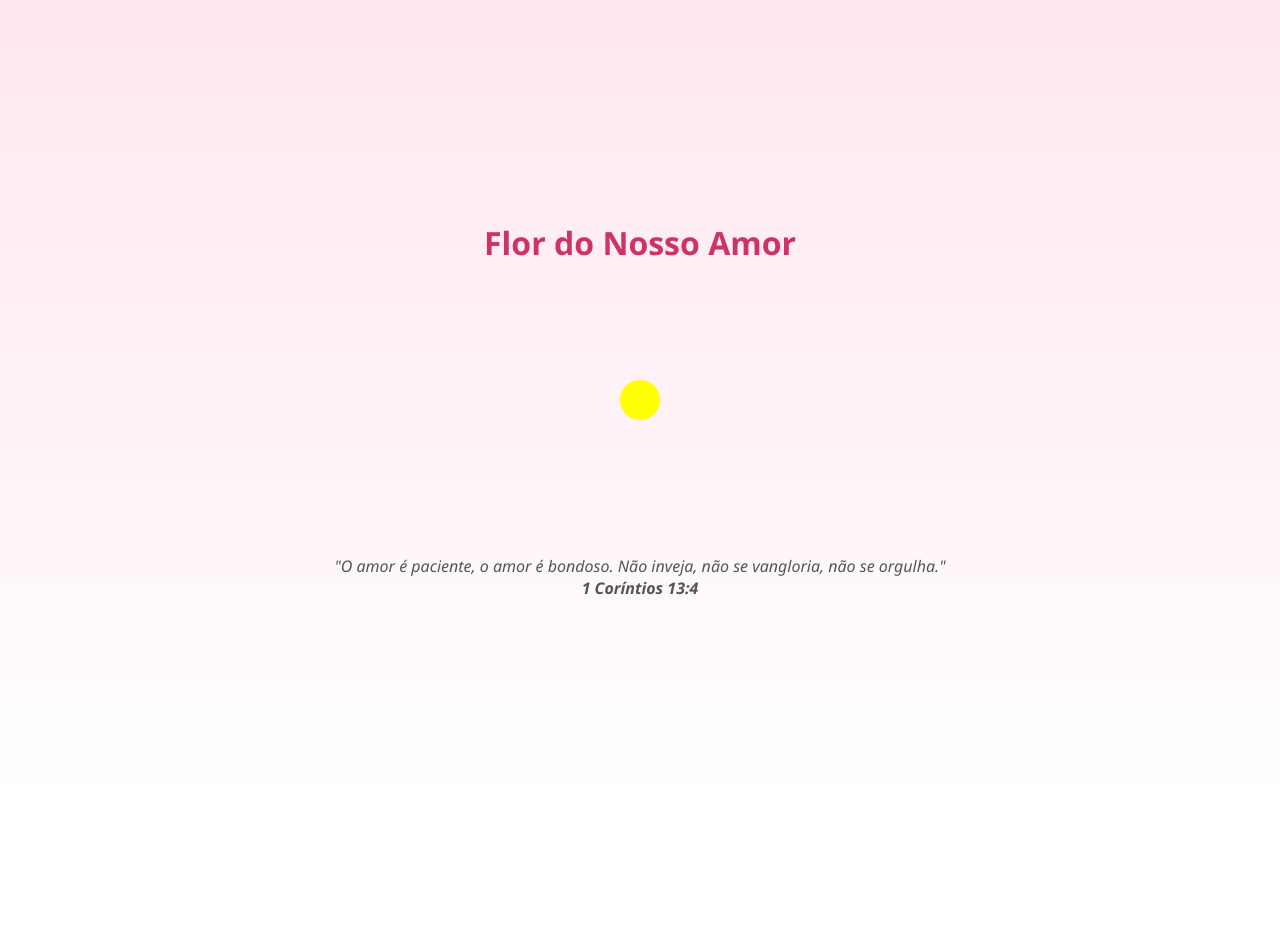
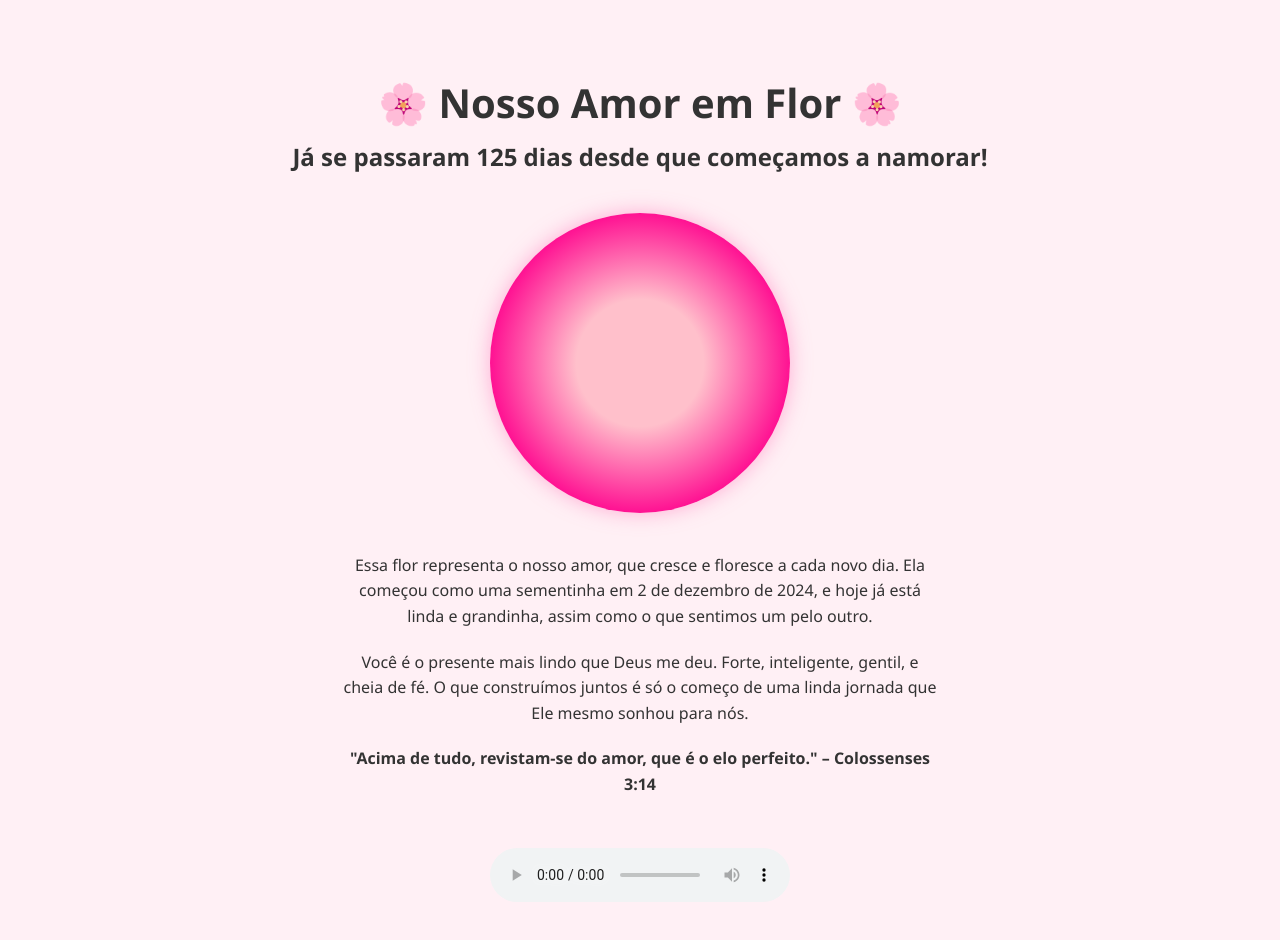
Before and after one commit to PedroDiassss/flor-do-nosso-amor, a plain HTML site: page index.html in a window 1280 px wide. Before the commit the page ends 800 px from the top, so only its background shows below. Drawn offline with Linux system fonts and the light colour scheme.

Commit message:
Update index.html

```diff
--- a/index.html
+++ b/index.html
@@ -1,60 +1,37 @@
 
 <!DOCTYPE html>
-<html lang="pt-BR">
+<html lang="pt-br">
 <head>
-  <meta charset="UTF-8" />
-  <meta name="viewport" content="width=device-width, initial-scale=1.0" />
+    <meta charset="UTF-8">
     <title>Flor do Nosso Amor</title>
     <style>
         body {
-      margin: 0;
-      font-family: 'Segoe UI', sans-serif;
-      background: linear-gradient(to bottom, #ffe6f0, #fff);
-      display: flex;
-      flex-direction: column;
-      align-items: center;
-      justify-content: center;
-      min-height: 100vh;
+            background-color: #fff0f5;
+            font-family: 'Segoe UI', Tahoma, Geneva, Verdana, sans-serif;
+            text-align: center;
+            padding: 40px;
+            color: #333;
         }
         h1 {
-      color: #cc3366;
-      margin-top: 20px;
+            font-size: 2.5rem;
+            margin-bottom: 10px;
+        }
+        h2 {
+            font-size: 1.5rem;
+            margin-top: 0;
         }
         .flower {
-      width: 200px;
-      height: 200px;
-      position: relative;
-      margin-top: 40px;
-      transform: scale(0);
-      transition: transform 1s ease-in-out;
+            width: 300px;
+            height: 300px;
+            margin: 40px auto;
+            background: radial-gradient(circle at center, pink 30%, deeppink 70%);
+            border-radius: 50%;
+            box-shadow: 0 0 20px rgba(255, 105, 180, 0.5);
         }
-    .petal {
-      width: 100px;
-      height: 100px;
-      background-color: #ff6699;
-      border-radius: 50% 50% 0 0;
-      position: absolute;
-      top: 50%;
-      left: 50%;
-      transform-origin: bottom center;
-    }
-    .center {
-      width: 40px;
-      height: 40px;
-      background-color: yellow;
-      border-radius: 50%;
-      position: absolute;
-      top: 50%;
-      left: 50%;
-      transform: translate(-50%, -50%);
-      z-index: 2;
-    }
-    .verse {
-      margin-top: 30px;
-      font-style: italic;
-      text-align: center;
-      color: #555;
-      max-width: 80%;
+        p {
+            max-width: 600px;
+            margin: 0 auto 20px;
+            line-height: 1.6;
         }
         audio {
             margin-top: 30px;
@@ -62,39 +39,20 @@
     </style>
 </head>
 <body>
-  <h1>Flor do Nosso Amor</h1>
-  <div class="flower" id="flower"></div>
-  <div class="center"></div>
-  <div class="verse">
-    "O amor é paciente, o amor é bondoso. Não inveja, não se vangloria, não se orgulha."<br />
-    <strong>1 Coríntios 13:4</strong>
-  </div>
- <audio autoplay loop>
-  <source src="https://example.com/the-walters-i-love-you-so.mp3" type="audio/mpeg">
+    <h1>🌸 Nosso Amor em Flor 🌸</h1>
+    <h2>Já se passaram 125 dias desde que começamos a namorar!</h2>
+
+    <div class="flower"></div>
+
+    <p>Essa flor representa o nosso amor, que cresce e floresce a cada novo dia. Ela começou como uma sementinha em 2 de dezembro de 2024, e hoje já está linda e grandinha, assim como o que sentimos um pelo outro.</p>
+
+    <p>Você é o presente mais lindo que Deus me deu. Forte, inteligente, gentil, e cheia de fé. O que construímos juntos é só o começo de uma linda jornada que Ele mesmo sonhou para nós.</p>
+
+    <p><strong>"Acima de tudo, revistam-se do amor, que é o elo perfeito." – Colossenses 3:14</strong></p>
+
+    <audio controls autoplay loop>
+        <source src="music.mp3" type="audio/mpeg">
         Seu navegador não suporta áudio.
     </audio>
-
-  <script>
-    const flower = document.getElementById('flower');
-    const petalsCount = 8;
-
-    function createPetal(angle) {
-      const petal = document.createElement('div');
-      petal.classList.add('petal');
-      petal.style.transform = \`translate(-50%, -100%) rotate(\${angle}deg)\`;
-      return petal;
-    }
-
-    const startDate = new Date("2024-12-02");
-    const today = new Date();
-   const dataInicio = new Date("2023-12-02");
-
-
-    flower.style.transform = "scale(1)";
-    for (let i = 0; i < Math.min(petalsCount, daysPassed); i++) {
-      const angle = (360 / petalsCount) * i;
-      flower.appendChild(createPetal(angle));
-    }
-  </script>
 </body>
 </html>
```
Lines whose indentation alone changed are shown as unchanged.
